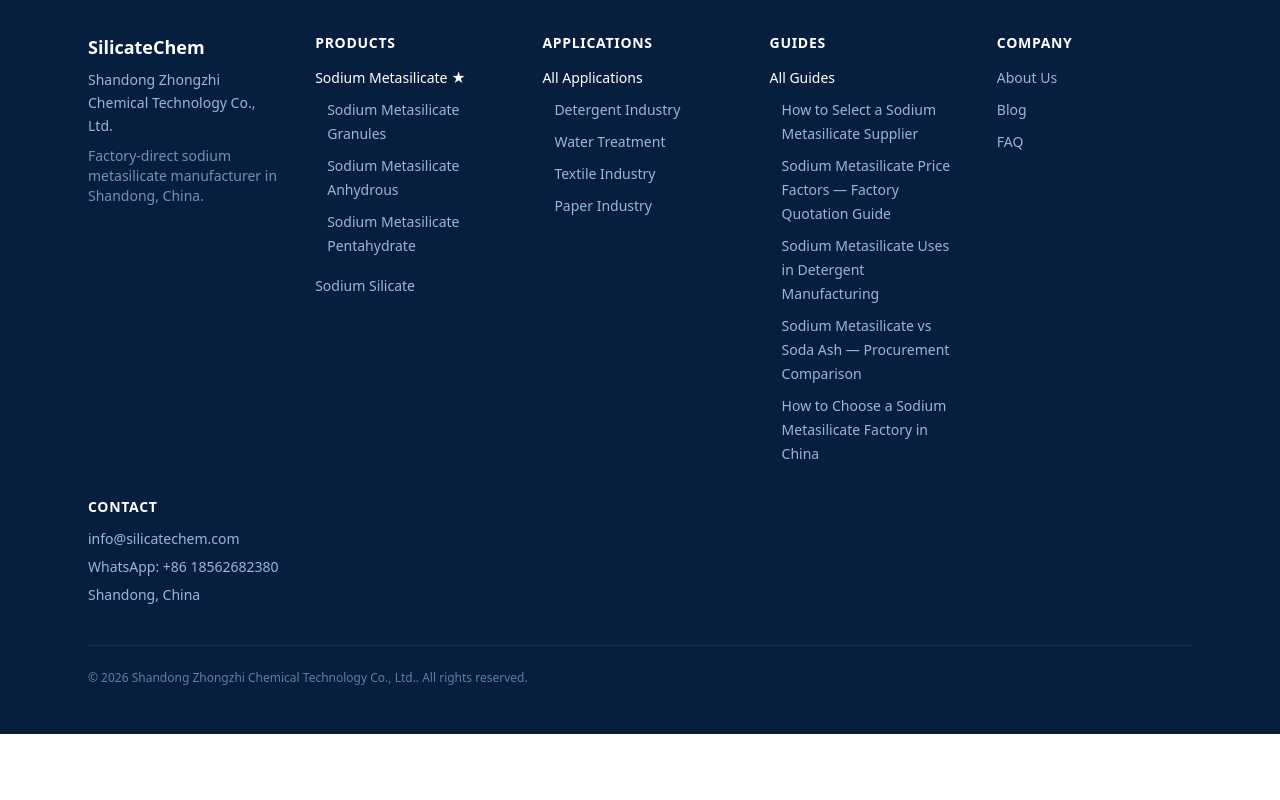
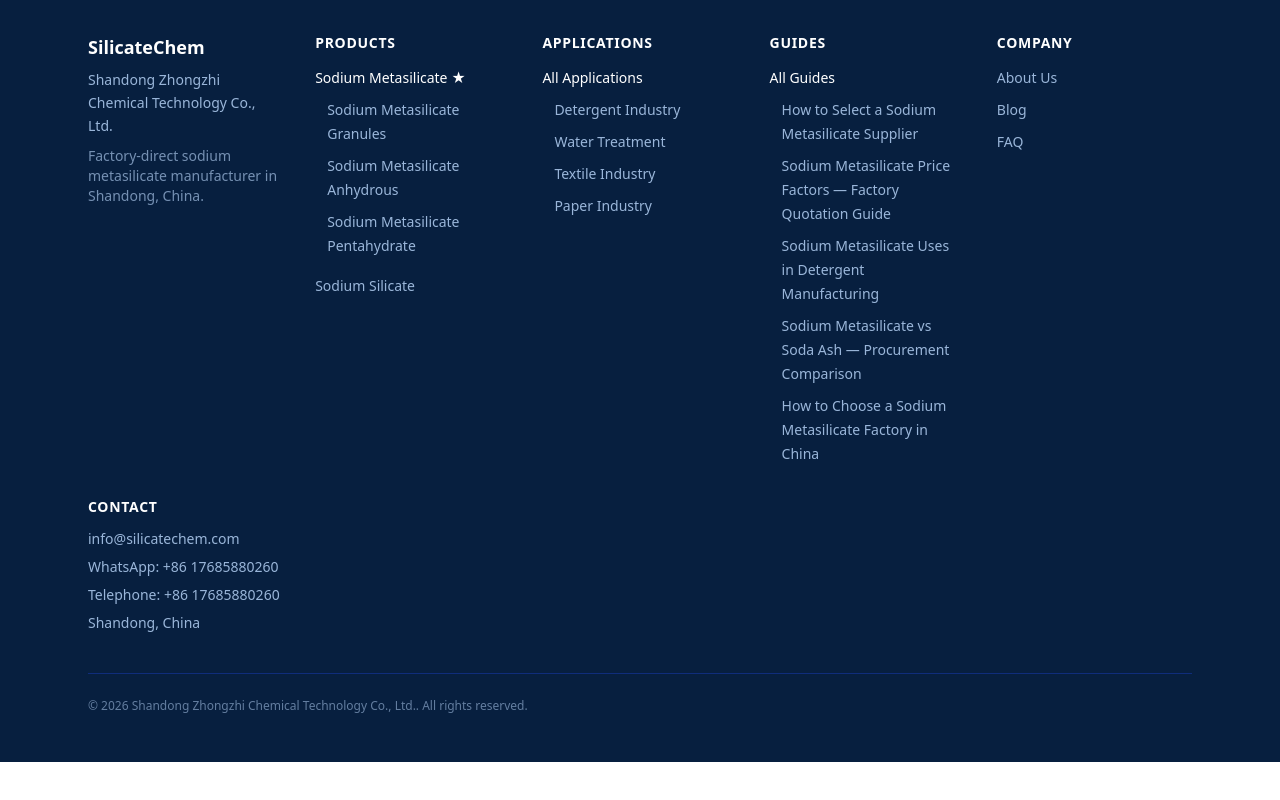
Before and after one commit to LiuZhonghaoApple/SilicateChem, a Next.js app: page / in a window 1280 px wide. Shown: the part 8567-9367 px from the top of the page. Built offline with nearby package versions, Linux system fonts and the light colour scheme; no server answers.

Commit message:
Align website contact details

```diff
--- a/src/components/contact/ContactDirectLinks.tsx
+++ b/src/components/contact/ContactDirectLinks.tsx
@@ -19,6 +19,12 @@
         </TrackedWhatsApp>
       </li>
       <li>
+        <span className="block text-xs font-semibold uppercase text-[#0B2D5B]">Telephone</span>
+        <a href={`tel:${SITE.phone.replace(/\s/g, "")}`} className="hover:text-[#2E7D9A]">
+          {SITE.phone}
+        </a>
+      </li>
+      <li>
         <span className="block text-xs font-semibold uppercase text-[#0B2D5B]">Location</span>
         {SITE.location}
       </li>
--- a/src/components/layout/FooterContact.tsx
+++ b/src/components/layout/FooterContact.tsx
@@ -16,6 +16,11 @@
           WhatsApp: {SITE.whatsapp}
         </TrackedWhatsApp>
       </li>
+      <li>
+        <a href={`tel:${SITE.phone.replace(/\s/g, "")}`} className="hover:text-white">
+          Telephone: {SITE.phone}
+        </a>
+      </li>
       <li>{SITE.location}</li>
     </>
   );
--- a/src/components/seo/JsonLd.tsx
+++ b/src/components/seo/JsonLd.tsx
@@ -24,6 +24,7 @@
         url: SITE.url,
         logo: `${SITE.url}/images/logo.svg`,
         email: SITE.email,
+        telephone: SITE.phone,
         address: {
           "@type": "PostalAddress",
           addressLocality: "Shandong",
--- a/src/lib/constants.ts
+++ b/src/lib/constants.ts
@@ -6,7 +6,8 @@
   description:
     "Factory-direct sodium metasilicate manufacturer in Shandong, China. High purity granules, anhydrous, and pentahydrate for detergent, water treatment, and industrial chemical buyers.",
   email: "info@silicatechem.com",
-  whatsapp: "+86 18562682380",
+  phone: "+86 17685880260",
+  whatsapp: "+86 17685880260",
   location: "Shandong, China",
   capacity: "100,000+ Tons",
 } as const;
```
